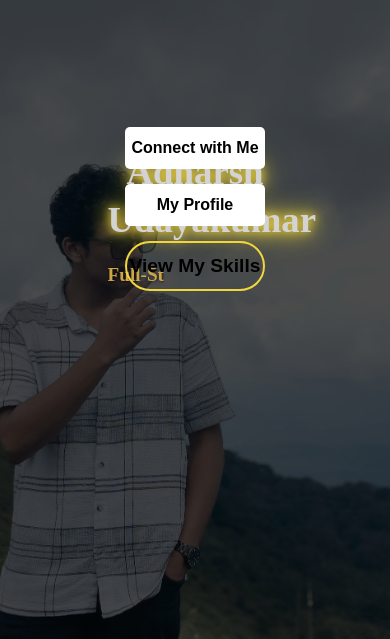
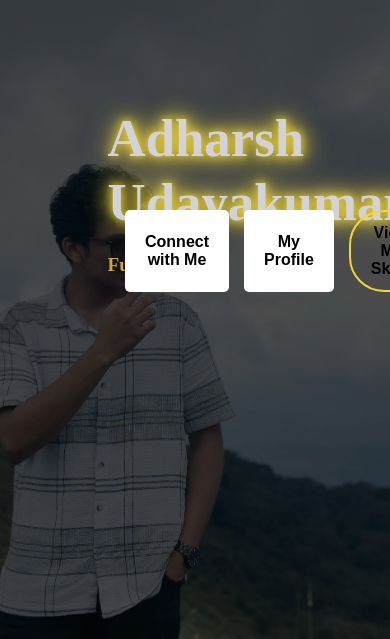
Before and after one commit to Adharsh0/mypage, a React (Vite) app: page / in a window 390 px wide. Shown: the part 205-844 px from the top of the page. Built offline with nearby package versions, Linux system fonts and the light colour scheme.

Commit message:
change20

```diff
--- a/src/components/HeroSection.css
+++ b/src/components/HeroSection.css
@@ -167,66 +167,65 @@
         flex-direction: column; /* Stack the content vertically */
         justify-content: center; /* Center the content vertically */
         padding: 30px 20px; /* Add padding around the container */
-        position: relative; /* Make sure buttons are positioned relative to this container */
+        position: relative; /* Ensure buttons are positioned correctly */
     }
 
     .hero-content {
         z-index: 10; /* Keep content above the overlay */
         position: relative;
         text-align: center; /* Center the text */
-    }
-
-    .hero-content h1 {
-        font-size: 2.3rem; /* Smaller heading size */
-        margin-bottom: 20px; /* Add margin for spacing */
-        line-height: 1.3; /* Adjust line height for readability */
-        color: #d3d3d3; /* Light gray for the name */
-        text-shadow: 0 0 5px #ffd700, 0 0 10px #ffd700, 0 0 15px #ffd700; /* Glowing effect */
-        animation: glowing 1.5s infinite alternate; /* Glowing animation */
-    }
-
-    .hero-content h2 {
-        font-size: 1.2rem; /* Adjust size of subheading */
-        margin-bottom: 20px; /* Add space between subheading and buttons */
-        color: black;
-        text-shadow: 1px 1px 3px rgba(0, 0, 0, 0.6); /* Adding shadow for better readability */
+        margin-bottom: 50px; /* Adjust spacing between content and buttons */
     }
 
     .hero-buttons {
         display: flex;
-        flex-direction: column; /* Stack buttons vertically */
-        align-items: center; /* Center the buttons horizontally */
-        gap: 15px;
+        justify-content: space-around; /* Space out buttons evenly */
+        gap: 15px; /* Space between buttons */
         position: absolute;
         bottom: 20px; /* Align buttons to the bottom of the image */
         left: 50%;
         transform: translateX(-50%); /* Center the buttons horizontally */
         width: 80%; /* Make buttons occupy most of the container's width */
+        z-index: 100; /* Ensure buttons appear above the image */
     }
 
     .hero-buttons button {
-        width: 100%; /* Make the buttons take full width */
-        padding: 12px 0; /* Add padding for better click area */
+        padding: 12px 20px; /* Add padding for better click area */
+        font-size: 1rem; /* Adjust font size for mobile */
+        width: auto; /* Allow buttons to auto-size */
     }
 
-    .about-me-btn {
-        position: absolute;
-        top: 20px;
-        right: 20px;
-        background-color: transparent;
-        border: 2px solid #ffd700;
-        color: #ffd700;
-        padding: 10px 20px;
-        font-size: 1rem;
-        border-radius: 25px;
-        cursor: pointer;
-        transition: background-color 0.3s ease, transform 0.3s ease;
-        z-index: 100; /* Ensure it stays above other content */
+    .yellow-btn {
+        background-color: white;
+        color: black;
+        transition: background-color 0.3s ease;
     }
 
-    .about-me-btn:hover {
-        background-color: #ffd700;
+    .yellow-btn:hover {
+        background-color: #f5c600;
+        transform: translateY(-5px);
+        box-shadow: 0 5px 15px rgba(0, 0, 0, 0.3);
+    }
+
+    .outline-btn {
+        background: none;
+        border: 2px solid gold;
         color: black;
-        transform: scale(1.1);
+        padding: 14px 25px;
+        font-size: 1.2rem;
+        border-radius: 35px;
+        transition: background-color 0.3s ease, color 0.3s ease, transform 0.3s ease;
+    }
+
+    .outline-btn a {
+        text-decoration: none;
+        color: black;
+    }
+
+    .outline-btn:hover {
+        background-color: gold;
+        color: black;
+        transform: translateY(-5px);
+        box-shadow: 0 5px 15px rgba(0, 0, 0, 0.3);
     }
 }
```
